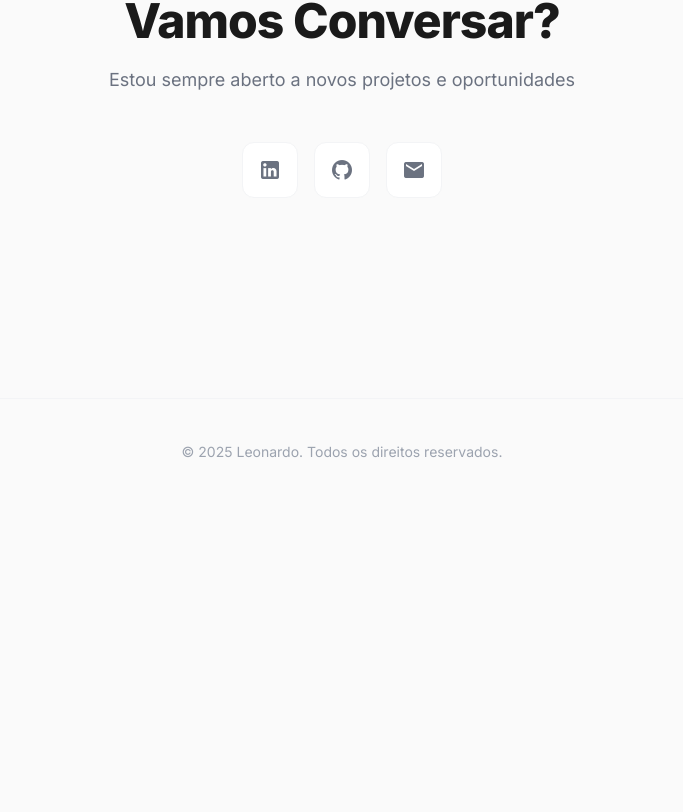
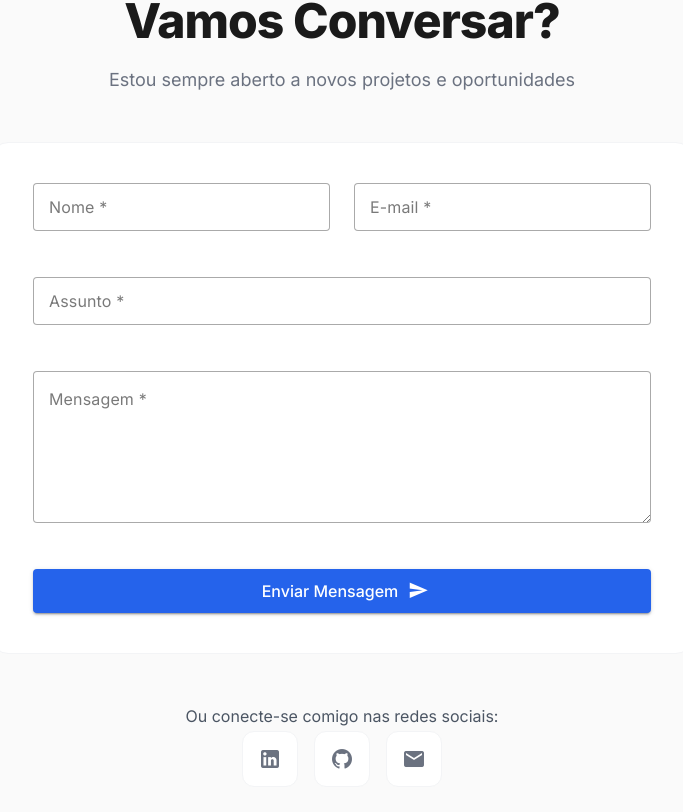
Before and after one commit to leon-rdo/leonardo-pholium, a Nuxt app: page / in a window 1280 px wide. Shown: the part 3348-4160 px from the top of the page, without its empty margins (298-981 px from the left). Before the commit the page ends 3853 px from the top, so only its background shows below. Built offline with nearby package versions, Linux system fonts and the light colour scheme; no server answers.

Commit message:
feat: add contact message form

```diff
--- /dev/null
+++ b/app/components/contact-messages/ContactForm.vue
@@ -0,0 +1,133 @@
+<script setup lang="ts">
+const config = useRuntimeConfig();
+const { locale } = useI18n();
+
+const form = ref({
+    name: '',
+    email: '',
+    subject: '',
+    message: ''
+});
+
+const isSubmitting = ref(false);
+const submitted = ref(false);
+const error = ref('');
+
+const resetForm = () => {
+    form.value = {
+        name: '',
+        email: '',
+        subject: '',
+        message: ''
+    };
+    error.value = '';
+};
+
+const submitForm = async () => {
+    if (!form.value.name || !form.value.email || !form.value.subject || !form.value.message) {
+        error.value = 'Por favor, preencha todos os campos';
+        return;
+    }
+
+    if (!form.value.email.includes('@')) {
+        error.value = 'Por favor, insira um e-mail válido';
+        return;
+    }
+
+    isSubmitting.value = true;
+    error.value = '';
+
+    try {
+        await $fetch('/api/contact-messages/', {
+            baseURL: config.public.apiBase,
+            method: 'POST',
+            headers: {
+                'Accept-Language': locale.value === 'pt-br' ? 'pt-br' : 'en-us'
+            },
+            body: form.value
+        });
+
+        submitted.value = true;
+        resetForm();
+
+        // Reset success message after 5 seconds
+        setTimeout(() => {
+            submitted.value = false;
+        }, 5000);
+    } catch (err: any) {
+        console.error('Contact form error:', err);
+        error.value = err.data?.message || 'Erro ao enviar mensagem. Tente novamente.';
+    } finally {
+        isSubmitting.value = false;
+    }
+};
+</script>
+
+<template>
+    <div class="contact-form">
+        <!-- Success Message -->
+        <v-alert v-if="submitted" type="success" variant="tonal" class="mb-6">
+            <strong>Mensagem enviada com sucesso!</strong>
+            <br>
+            Obrigado pelo contato. Responderei em breve.
+        </v-alert>
+
+        <!-- Error Message -->
+        <v-alert v-if="error" type="error" variant="tonal" class="mb-6" closable @click:close="error = ''">
+            {{ error }}
+        </v-alert>
+
+        <!-- Form -->
+        <form @submit.prevent="submitForm" class="contact-form-fields">
+            <v-row>
+                <v-col cols="12" md="6">
+                    <v-text-field v-model="form.name" label="Nome *" variant="outlined" density="comfortable"
+                        :disabled="isSubmitting" required />
+                </v-col>
+
+                <v-col cols="12" md="6">
+                    <v-text-field v-model="form.email" label="E-mail *" type="email" variant="outlined"
+                        density="comfortable" :disabled="isSubmitting" required />
+                </v-col>
+
+                <v-col cols="12">
+                    <v-text-field v-model="form.subject" label="Assunto *" variant="outlined" density="comfortable"
+                        :disabled="isSubmitting" required />
+                </v-col>
+
+                <v-col cols="12">
+                    <v-textarea v-model="form.message" label="Mensagem *" variant="outlined" rows="5"
+                        :disabled="isSubmitting" required />
+                </v-col>
+
+                <v-col cols="12">
+                    <v-btn type="submit" size="large" color="primary" :loading="isSubmitting" :disabled="isSubmitting"
+                        class="text-none px-8" block>
+                        Enviar Mensagem
+                        <v-icon end>mdi-send</v-icon>
+                    </v-btn>
+                </v-col>
+            </v-row>
+        </form>
+    </div>
+</template>
+
+<style scoped>
+.contact-form {
+    max-width: 700px;
+    margin: 0 auto;
+}
+
+.contact-form-fields {
+    background: white;
+    padding: 40px;
+    border-radius: 16px;
+    border: 1px solid #f3f4f6;
+}
+
+@media (max-width: 600px) {
+    .contact-form-fields {
+        padding: 24px;
+    }
+}
+</style>
--- a/app/pages/index.vue
+++ b/app/pages/index.vue
@@ -7,6 +7,7 @@ import ProjectList from '~/components/projects/ProjectList.vue';
 import ExperienceList from '~/components/experiences/ExperienceList.vue';
 import EducationList from '~/components/educations/EducationList.vue';
 import RecentPosts from '~/components/blog/RecentPosts.vue';
+import ContactForm from '~/components/contact-messages/ContactForm.vue';
 
 const localePath = useLocalePath();
 
@@ -83,8 +84,7 @@ const scrollToSection = (sectionId: string) => {
       <v-row align="center" justify="center" class="min-h-screen">
         <v-col cols="12" md="10" lg="8" class="text-center">
           <div class="hero-badge mb-6 fade-up">
-            <span class="hero-badge-text">{{ getContentBlock('hero_badge')?.text || 'Disponível para novos projetos'
-            }}</span>
+            <span class="hero-badge-text">{{ getContentBlock('hero_badge')?.text || 'Disponível para novos projetos' }}</span>
           </div>
 
           <h1 class="hero-title mb-6">
@@ -230,27 +230,38 @@ const scrollToSection = (sectionId: string) => {
     <!-- Contact Section -->
     <v-container class="section-container" id="contact">
       <v-row justify="center">
-        <v-col cols="12" md="8" lg="6" class="text-center">
+        <v-col cols="12" md="10" lg="8">
           <div class="contact-wrapper fade-up">
+            <div class="contact-header text-center mb-12">
               <h2 class="contact-title">
                 {{ getContentBlock('contact_title')?.text || 'Vamos Conversar?' }}
               </h2>
               <p class="contact-subtitle">
-              {{ getContentBlock('contact_subtitle')?.text || 'Estou sempre aberto a novos projetos e oportunidades' }}
+                {{ getContentBlock('contact_subtitle')?.text || 'Estou sempre aberto a novos projetos e oportunidades'
+                }}
               </p>
+            </div>
 
+            <!-- Contact Form -->
+            <ContactForm />
+
+            <!-- Social Links -->
+            <div class="contact-social mt-12">
+              <p class="contact-social-text text-center">Ou conecte-se comigo nas redes sociais:</p>
               <div class="contact-links">
                 <a :href="getContentBlock('contact_linkedin')?.text || 'https://linkedin.com'" target="_blank"
-                class="contact-link">
+                  class="contact-link" title="LinkedIn">
                   <v-icon size="24">mdi-linkedin</v-icon>
                 </a>
                 <a :href="getContentBlock('contact_github')?.text || 'https://github.com'" target="_blank"
-                class="contact-link">
+                  class="contact-link" title="GitHub">
                   <v-icon size="24">mdi-github</v-icon>
                 </a>
-              <a :href="`mailto:${getContentBlock('contact_email')?.text || 'email@example.com'}`" class="contact-link">
+                <a :href="`mailto:${getContentBlock('contact_email')?.text || 'email@example.com'}`"
+                  class="contact-link" title="E-mail">
                   <v-icon size="24">mdi-email</v-icon>
                 </a>
+              </div>
             </div>
           </div>
         </v-col>
```
Lines whose indentation alone changed are shown as unchanged.
